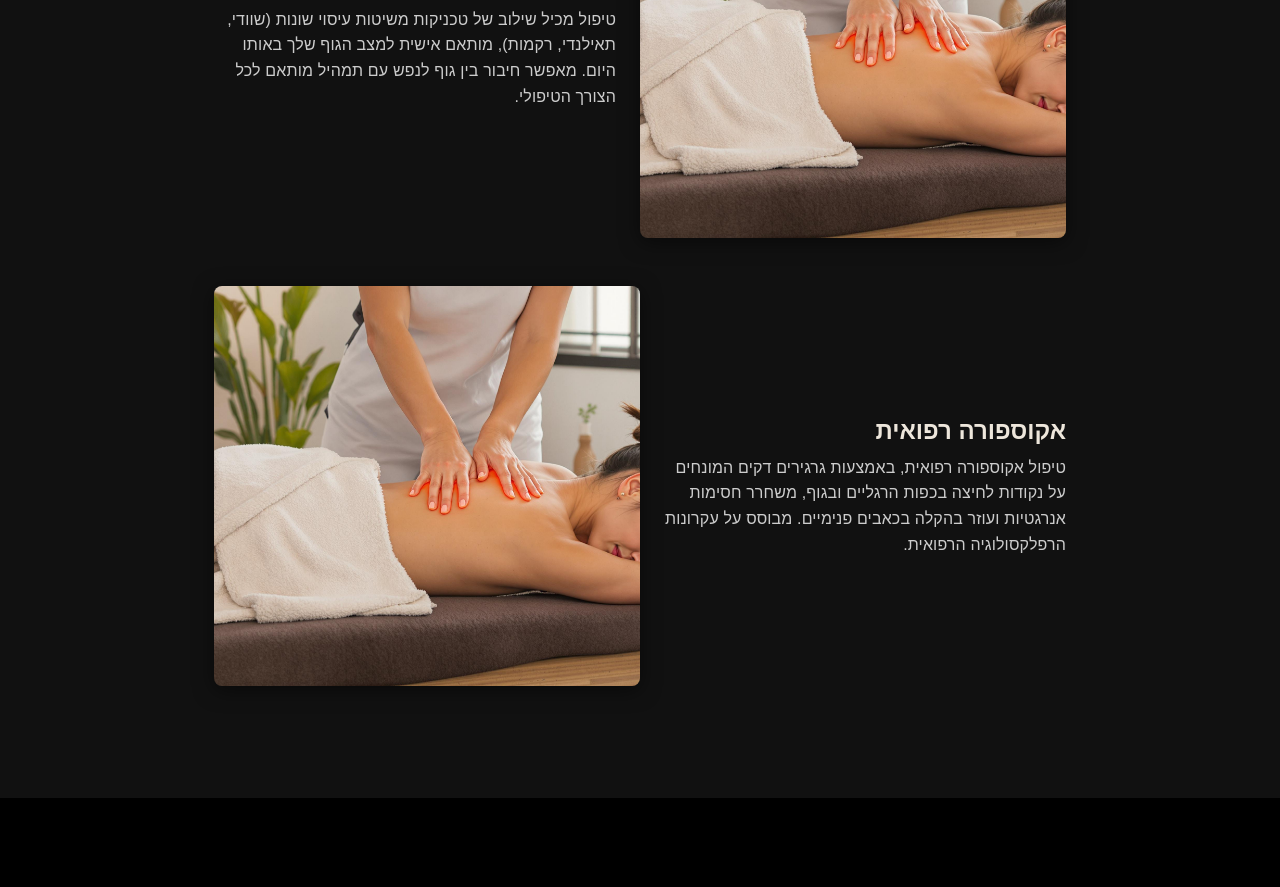
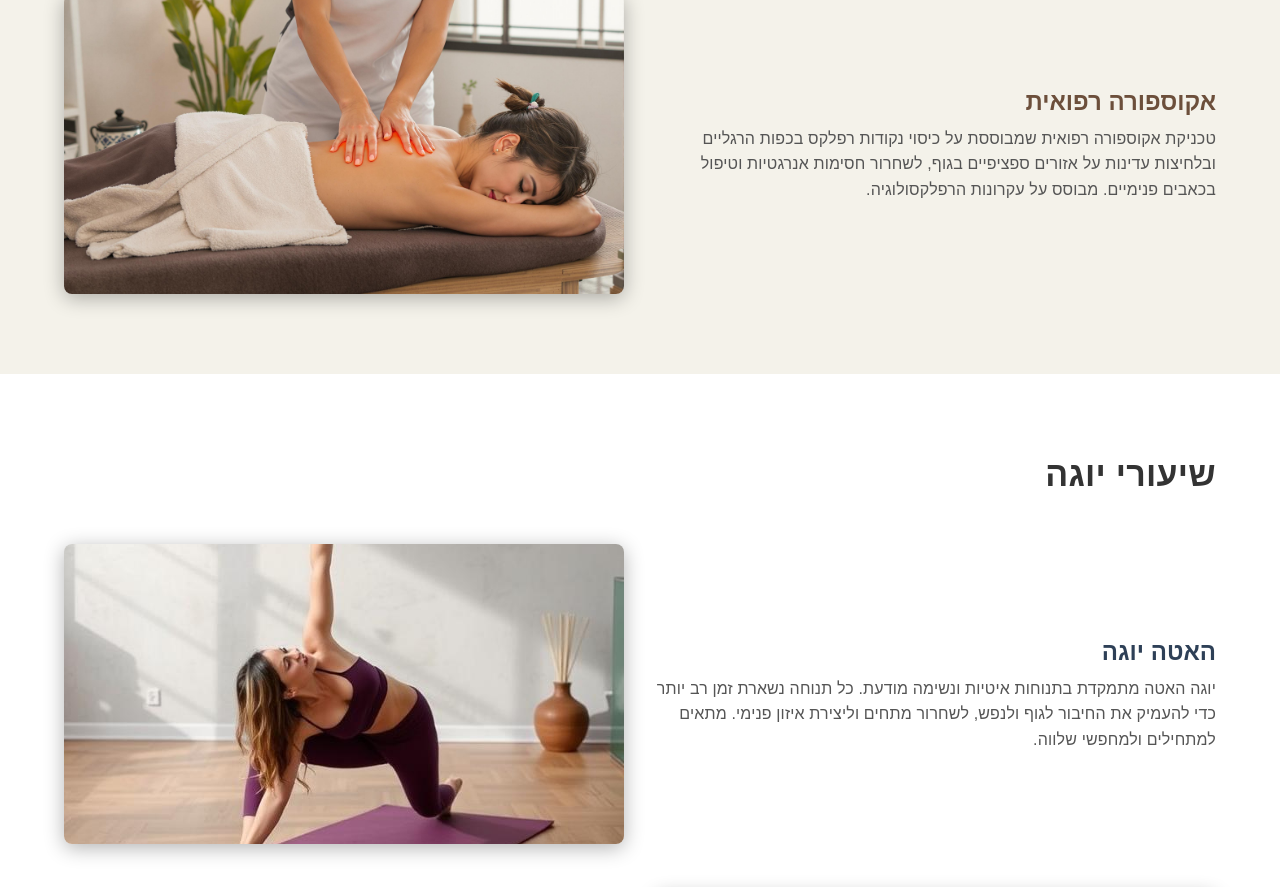
Before and after one commit to yotamgr314/HALO-SPA-BARTER, a React (Create React App) app in the folder frontend/: page / in a window 1280 px wide. Shown: the part 1720-2607 px from the top of the page. Built offline with nearby package versions, Linux system fonts and the light colour scheme.

Commit message:
update style homePage.jsx - treatments content cards..

```diff
--- a/frontend/src/components/homepage/HomePage.jsx
+++ b/frontend/src/components/homepage/HomePage.jsx
@@ -6,13 +6,14 @@ import {
   Container,
   Typography,
   Button,
+  Grid,
   useTheme,
   useMediaQuery,
 } from "@mui/material";
 import Navbar from "../shared/navbar";
 import CoverCarousel from "./CoverCarousel";
 
-// רשימות הטיפולים עם תיאור ממושך ותמונות גדולות
+// רשימת טיפולי העיסוי עם תמונה ותיאור
 const massageTreatments = [
   {
     name: "תאילנדי",
@@ -24,52 +25,53 @@ const massageTreatments = [
     name: "רקמות",
     image: "thai-massage.jpg",
     description:
-      "עיסוי רקמות עמוק מתבצע בלחיצות איטיות וחזקות על רקמות השריר העמוקות ביותר, לשחרור קשיחות כרונית ויצירת איזון ארגוני. מומלץ במיוחד למי שסובל מכאבים ממושכים ושחרור מתחים מתחת לפני השטח.",
+      "עיסוי רקמות עמוק מתבצע בלחיצות איטיות ועוצמתיות על שכבות השריר העמוקות ביותר, לשחרור קשיחות כרונית ויצירת איזון פנימי. מומלץ במיוחד למי שסובל מכאבים ממושכים ושחרור מתחים מתחת לפני השטח.",
   },
   {
     name: "מושלב",
     image: "thai-massage.jpg",
     description:
-      "טיפול מכיל שילוב של טכניקות משיטות עיסוי שונות (שוודי, תאילנדי, רקמות), מותאם אישית למצב הגוף שלך באותו היום. מאפשר חיבור בין גוף לנפש עם תמהיל מותאם לכל הצורך הטיפולי.",
+      "טיפול מושלב המשלב טכניקות משיטות עיסוי שונות (שוודי, תאילנדי, רקמות) בהתאם לצרכים האישיים שלך באותו היום. מאפשר טיפול מקיף שמותאם למצב הגוף ולמטרה הטיפולית.",
   },
   {
     name: "אקוספורה רפואית",
     image: "thai-massage.jpg",
     description:
-      "טיפול אקוספורה רפואית, באמצעות גרגירים דקים המונחים על נקודות לחיצה בכפות הרגליים ובגוף, משחרר חסימות אנרגטיות ועוזר בהקלה בכאבים פנימיים. מבוסס על עקרונות הרפלקסולוגיה הרפואית.",
+      "טכניקת אקוספורה רפואית שמבוססת על כיסוי נקודות רפלקס בכפות הרגליים ובלחיצות עדינות על אזורים ספציפיים בגוף, לשחרור חסימות אנרגטיות וטיפול בכאבים פנימיים. מבוסס על עקרונות הרפלקסולוגיה.",
   },
 ];
 
+// רשימת שיעורי היוגה עם תמונה ותיאור
 const yogaClasses = [
   {
     name: "האטה יוגה",
     image: "yoga-basic.jpg",
     description:
-      "יוגה האטה מתמקדת בתנועות איטיות ונשימה מודעת. כל תנוחה נשארת זמן ארוך יותר כדי לאפשר חיבור עמוק לגוף ולשחרור מתחים. מומלץ למתחילים ולמחפשים איזון ומודעות פנימית.",
+      "יוגה האטה מתמקדת בתנוחות איטיות ונשימה מודעת. כל תנוחה נשארת זמן רב יותר כדי להעמיק את החיבור לגוף ולנפש, לשחרור מתחים וליצירת איזון פנימי. מתאים למתחילים ולמחפשי שלווה.",
   },
   {
     name: "וינאסה",
     image: "yoga-basic.jpg",
     description:
-      "יוגה וינאסה היא סדרה דינמית של תנוחות העוברות בקצב נשימה אחיד. חיזוק שרירים, שיפור גמישות ושקט מנטלי באווירה אנרגטית. מתאים לכל מי שמחפש תרגול זרימה מרענן ואינטנסיבי.",
+      "יוגה וינאסה היא סדרה דינמית של תנוחות שזורמת בקצב נשימה אחיד. התרגול מחזק שרירים, משפר גמישות, ויוצר תחושת זרימה אנרגטית. מומלץ למטופלים שאוהבים תרגול פעיל ומאתגר.",
   },
   {
     name: "אשטנגה",
     image: "yoga-basic.jpg",
     description:
-      "שיעור אשטנגה עוקב אחרי סדרת תנוחות קבוע במתן תשומת לב לכל מעבר. מתאים למתרגלים מנוסים המעוניינים באימון קרבי ואינטנסיבי, המסייע לפתח כוח, סיבולת ושיפור איזון גוף-נפש.",
+      "שיעור אשטנגה עוקב אחרי סדרת תנוחות קבועה בקצב מסוים, עם תשומת לב לנשימה ולמעברים. מתאים למנוסים שמעוניינים באימון אינטנסיבי ושוטף, המחזק את הגוף ושומר על איזון מנטלי.",
   },
   {
     name: "יוגילאטיס",
     image: "yoga-basic.jpg",
     description:
-      "שיטת יוגילאטיס משלבת תנועות יוגה עם עקרונות פילאטיס, לחיזוק שרירי הליבה, שיפור יציבה ויציבות. התרגול מיועד למי שמחפש אימון מתון אבל יעיל, המתמקד במודעות גוף ושייכות למרחב.",
+      "יוגילאטיס משלב תרגילי יוגה עם עקרונות פילאטיס לחיזוק שרירי הליבה, שיפור היציבה והגמשת הגוף. שילוב אידאלי למי שמחפש תרגול מודרך התורם לחיזוק, גמישות ומודעות עצמית.",
   },
   {
     name: "יוגה לגיל 60+ / יוגה כיסאות",
     image: "yoga-basic.jpg",
     description:
-      "שיעור יוגה מותאם לבני 60 ומעלה, המבוצע בעמדת כיסא או בתנוחות עדינות. שיפור טווח תנועה, ניידות והגמשת מפרקים, מבלי להעמיס על הגוף. אידיאלי להרגשה קלה ובטוחה עם תמיכה מלאה.",
+      "שיעור יוגה מותאם לבני 60 ומעלה, כולל ישיבה על כיסא או תנוחות עדינות על מזרן. התרגול משפר טווח תנועה, איזון, וניידות בלא מעמס יתר על המפרקים. אידיאלי לחיזוק בריאות מפרקים וגמישות בגיל השלישי.",
   },
 ];
 
@@ -78,30 +80,41 @@ const HomePage = () => {
   const isMdUp = useMediaQuery(theme.breakpoints.up("md"));
 
   return (
-    <Box sx={{ backgroundColor: "#000", color: "#fff", overflowX: "hidden" }}>
-      {/* HERO / COVER SECTION */}
-      <Box sx={{ position: "relative", width: "100%" }}>
+    <Box
+      sx={{ backgroundColor: "#F4F2EA", color: "#333", overflowX: "hidden" }}
+    >
+      {/* ============================================================================= */}
+      {/* 1. NAVBAR + COVER CAROUSEL */}
+      {/* ============================================================================= */}
+      <Box
+        sx={{ position: "relative", width: "100%", backgroundColor: "#000" }}
+      >
+        {/* נניח ש־Navbar מקובע למעלה */}
         <Navbar />
 
+        {/* Carousel עם אנימציית Fade וטקסט דינמי */}
         <CoverCarousel interval={5000} />
 
+        {/* כיתוב חביב מעל התמונה */}
         <Box
           sx={{
             position: "absolute",
-            bottom: { xs: "10%", md: "20%" },
+            bottom: { xs: "8%", md: "18%" },
             right: { xs: "5%", md: "10%" },
             color: "#fff",
             textAlign: "right",
             direction: "rtl",
+            px: { xs: 2, md: 0 },
           }}
         >
           <Typography
             variant="h3"
             sx={{
               fontWeight: "bold",
-              mb: 2,
+              mb: 1,
               fontSize: { xs: "1.5rem", md: "3rem" },
               fontFamily: "Arial, sans-serif",
+              textShadow: "2px 2px 6px rgba(0,0,0,0.7)",
             }}
           >
             ברוכים הבאים ל־Halo Massage &amp; Yoga
@@ -113,71 +126,91 @@ const HomePage = () => {
               mt: 1,
               px: 3,
               py: 1,
-              backgroundColor: "rgba(255,255,255,0.8)",
+              backgroundColor: "rgba(255,255,255,0.85)",
               color: "#000",
               fontWeight: "bold",
               fontFamily: "Arial, sans-serif",
               textDecoration: "none",
               borderRadius: 1,
-              "&:hover": { backgroundColor: "rgba(255,255,255,0.9)" },
+              "&:hover": { backgroundColor: "rgba(255,255,255,0.95)" },
             }}
           >
-            למידע נוסף
+            טיפולי עיסוי
           </Button>
         </Box>
       </Box>
 
-      {/* SECTION: טיפולי עיסוי */}
+      {/* ============================================================================= */}
+      {/* 2. SECTION: טיפולי עיסוי */}
+      {/* ============================================================================= */}
       <Box
         id="massage-section"
         component="section"
         sx={{
           pt: { xs: 6, md: 10 },
-          pb: { xs: 4, md: 8 },
-          backgroundColor: "#111",
+          pb: { xs: 6, md: 10 },
+          backgroundColor: "#F4F2EA",
           direction: "rtl",
         }}
       >
-        <Container maxWidth="md">
+        <Container maxWidth="lg">
           <Typography
             variant="h4"
             sx={{
               fontWeight: "bold",
-              mb: { xs: 3, md: 5 },
+              mb: { xs: 4, md: 6 },
               textAlign: "right",
               fontFamily: "Arial, sans-serif",
+              color: "#333",
             }}
           >
             טיפולי עיסוי
           </Typography>
 
+          <Grid container rowSpacing={6} columnSpacing={6}>
             {massageTreatments.map((treatment, idx) => (
-            <Box
-              key={idx}
+              <Grid
+                key={treatment.name}
+                item
+                xs={12}
+                md={6}
                 sx={{
                   display: "flex",
-                flexDirection: {
-                  xs: "column",
-                  md: idx % 2 === 0 ? "row" : "row-reverse",
-                },
-                mb: { xs: 4, md: 6 },
+                  flexDirection: { xs: "column", md: "row" },
                   alignItems: "center",
-                gap: 3,
+                  gap: { xs: 2, md: 4 },
                 }}
               >
+                {/* בתצוגת MD ומעלה – התמונה בצד השמאלי והשורה בטקסט בצד הימני */}
+                {/* אבל בשורה עוקבת נהפוך את הצדדים */}
                 <Box
                   component="img"
                   src={treatment.image}
                   alt={treatment.name}
                   sx={{
                     width: { xs: "100%", md: "50%" },
-                  height: { xs: 200, md: 400 },
+                    height: { xs: 200, md: 300 },
                     objectFit: "cover",
                     borderRadius: 2,
-                  boxShadow: "0 4px 20px rgba(0,0,0,0.5)",
+                    boxShadow: "0 4px 20px rgba(0,0,0,0.3)",
+                    order: isMdUp
+                      ? idx % 2 === 0
+                        ? 1
+                        : 2
+                      : 1 /* בכפוף לשורה עוקבת נהפוך סדר */,
                   }}
                 />
-              <Box sx={{ width: { xs: "100%", md: "50%" } }}>
+
+                <Box
+                  sx={{
+                    width: { xs: "100%", md: "50%" },
+                    order: isMdUp
+                      ? idx % 2 === 0
+                        ? 2
+                        : 1
+                      : 2 /* נהפוך בכפוף לשורה עוקבת */,
+                  }}
+                >
                   <Typography
                     variant="h5"
                     sx={{
@@ -185,7 +218,7 @@ const HomePage = () => {
                       mb: 1,
                       textAlign: "right",
                       fontFamily: "Arial, sans-serif",
-                    color: "#EDE6DB",
+                      color: "#6C4F3B",
                     }}
                   >
                     {treatment.name}
@@ -195,54 +228,58 @@ const HomePage = () => {
                     sx={{
                       fontFamily: "Arial, sans-serif",
                       textAlign: "right",
-                    color: "#ccc",
+                      color: "#555",
                       lineHeight: 1.6,
                     }}
                   >
                     {treatment.description}
                   </Typography>
                 </Box>
-            </Box>
+              </Grid>
             ))}
+          </Grid>
         </Container>
       </Box>
 
-      {/* SECTION: שיעורי יוגה */}
+      {/* ============================================================================= */}
+      {/* 3. SECTION: שיעורי יוגה */}
+      {/* ============================================================================= */}
       <Box
         id="yoga-section"
         component="section"
         sx={{
           pt: { xs: 6, md: 10 },
           pb: { xs: 6, md: 10 },
-          backgroundColor: "#000",
+          backgroundColor: "#FFFFFF",
           direction: "rtl",
         }}
       >
-        <Container maxWidth="md">
+        <Container maxWidth="lg">
           <Typography
             variant="h4"
             sx={{
               fontWeight: "bold",
-              mb: { xs: 3, md: 5 },
+              mb: { xs: 4, md: 6 },
               textAlign: "right",
               fontFamily: "Arial, sans-serif",
+              color: "#333",
             }}
           >
             שיעורי יוגה
           </Typography>
 
+          <Grid container rowSpacing={6} columnSpacing={6}>
             {yogaClasses.map((yoga, idx) => (
-            <Box
-              key={idx}
+              <Grid
+                key={yoga.name}
+                item
+                xs={12}
+                md={6}
                 sx={{
                   display: "flex",
-                flexDirection: {
-                  xs: "column",
-                  md: idx % 2 === 0 ? "row-reverse" : "row",
-                },
-                mb: { xs: 4, md: 6 },
+                  flexDirection: { xs: "column", md: "row" },
                   alignItems: "center",
-                gap: 3,
+                  gap: { xs: 2, md: 4 },
                 }}
               >
                 <Box
@@ -251,13 +288,28 @@ const HomePage = () => {
                   alt={yoga.name}
                   sx={{
                     width: { xs: "100%", md: "50%" },
-                  height: { xs: 200, md: 400 },
+                    height: { xs: 200, md: 300 },
                     objectFit: "cover",
                     borderRadius: 2,
-                  boxShadow: "0 4px 20px rgba(0,0,0,0.5)",
+                    boxShadow: "0 4px 20px rgba(0,0,0,0.3)",
+                    order: isMdUp
+                      ? idx % 2 === 0
+                        ? 2
+                        : 1
+                      : 1 /* בשורה עוקבת נהפוך סדר */,
                   }}
                 />
-              <Box sx={{ width: { xs: "100%", md: "50%" } }}>
+
+                <Box
+                  sx={{
+                    width: { xs: "100%", md: "50%" },
+                    order: isMdUp
+                      ? idx % 2 === 0
+                        ? 1
+                        : 2
+                      : 2 /* נהפוך בכפוף לשורה עוקבת */,
+                  }}
+                >
                   <Typography
                     variant="h5"
                     sx={{
@@ -265,7 +317,7 @@ const HomePage = () => {
                       mb: 1,
                       textAlign: "right",
                       fontFamily: "Arial, sans-serif",
-                    color: "#D4C4E2",
+                      color: "#2E4057",
                     }}
                   >
                     {yoga.name}
@@ -275,15 +327,16 @@ const HomePage = () => {
                     sx={{
                       fontFamily: "Arial, sans-serif",
                       textAlign: "right",
-                    color: "#ccc",
+                      color: "#555",
                       lineHeight: 1.6,
                     }}
                   >
                     {yoga.description}
                   </Typography>
                 </Box>
-            </Box>
+              </Grid>
             ))}
+          </Grid>
         </Container>
       </Box>
     </Box>
```
Lines whose indentation alone changed are shown as unchanged.
